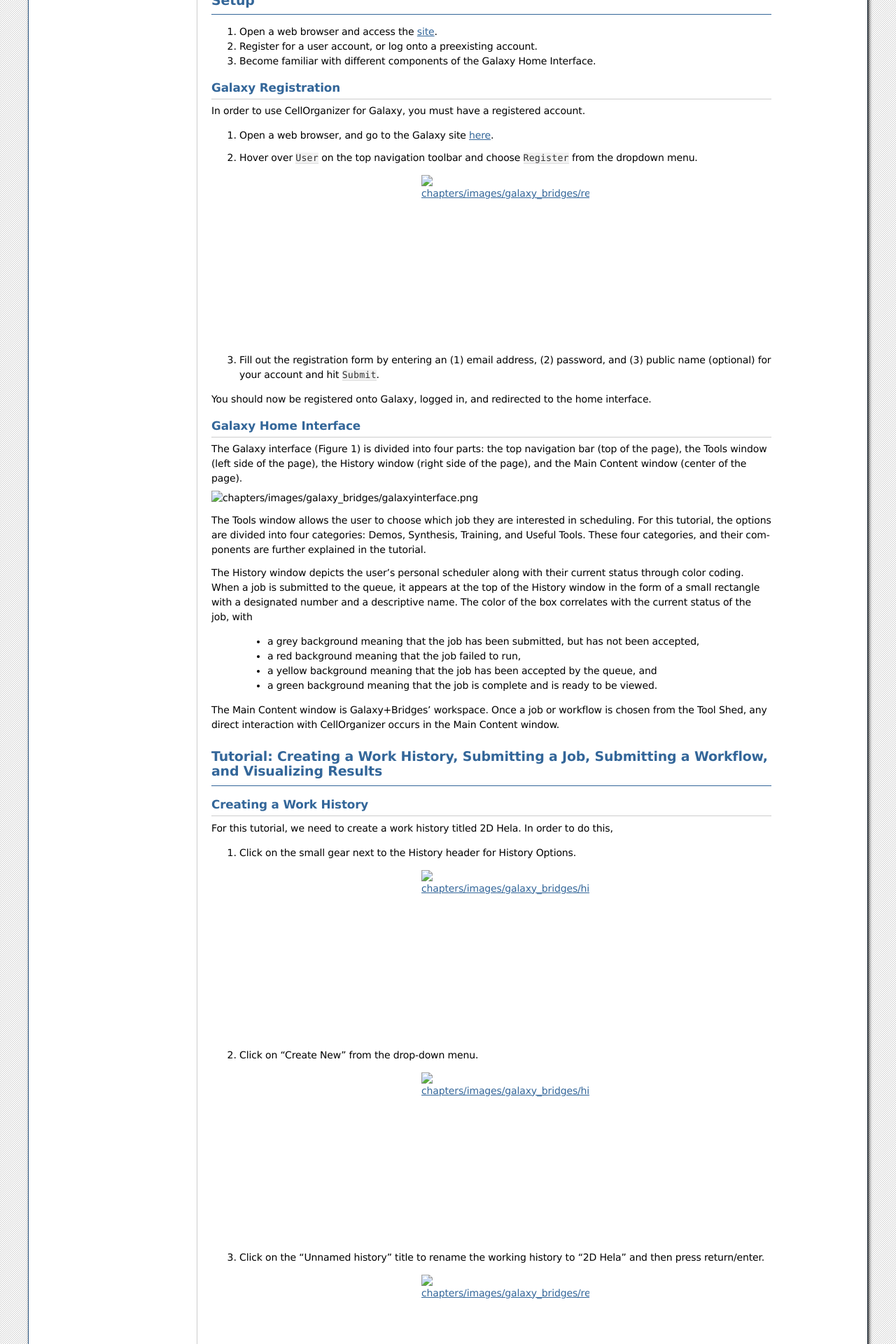
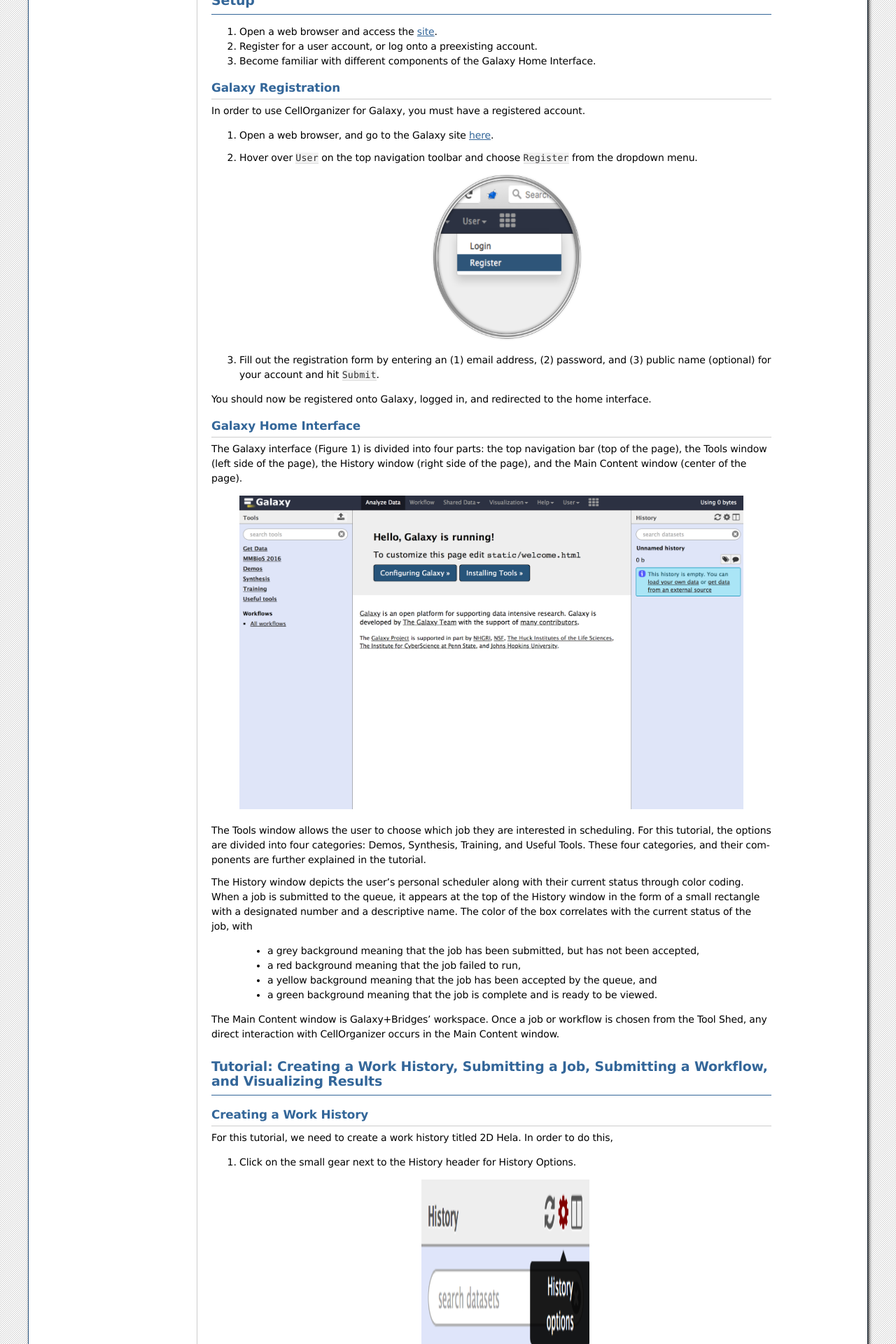
Before and after one commit to murphygroup/cellorganizer-documentation_old, a Sphinx documentation site: the page built from source/chapters/galaxy/index.rst, in a window 1280 px wide. Shown: the part 1369-3289 px from the top of the page at 70% size. Built offline with Sphinx 7.4.7, drawn with Linux system fonts in a browser that asks for light colours.

Commit message:
Fix image links in galaxy/index.rst

```diff
--- a/source/chapters/galaxy/index.rst
+++ b/source/chapters/galaxy/index.rst
@@ -79,7 +79,7 @@
 
 #. Hover over ``User`` on the top navigation toolbar and choose ``Register`` from the dropdown menu.
 
-    .. image:: ../images/galaxy_bridges/registerbutton.png
+    .. image:: ../../images/galaxy_bridges/registerbutton.png
         :align: center
         :width: 240px
         :height: 240px
@@ -93,7 +93,7 @@
 
 The Galaxy interface (Figure 1) is divided into four parts: the top navigation bar (top of the page), the Tools window (left side of the page), the History window (right side of the page), and the Main Content window (center of the page).
 
-.. image:: ../images/galaxy_bridges/galaxyinterface.png
+    .. image:: ../../images/galaxy_bridges/galaxyinterface.png
 
 The Tools window allows the user to choose which job they are interested in scheduling. For this tutorial, the options are divided into four categories: Demos, Synthesis, Training, and Useful Tools. These four categories, and their components are further explained in the tutorial.
 
@@ -116,7 +116,7 @@
 
 #. Click on the small gear next to the History header for History Options.
 
-    .. image:: ../images/galaxy_bridges/historyGear.png
+    .. image:: ../../images/galaxy_bridges/historyGear.png
         :align: center
         :width: 240px
         :height: 240px
@@ -124,7 +124,7 @@
 
 #. Click on "Create New" from the drop-down menu.
 
-    .. image:: ../images/galaxy_bridges/historyDropdown.png
+    .. image:: ../../images/galaxy_bridges/historyDropdown.png
         :align: center
         :width: 240px
         :height: 240px
@@ -132,7 +132,7 @@
 
 #. Click on the "Unnamed history" title to rename the working history to “2D Hela” and then press return/enter.
 
-    .. image:: ../images/galaxy_bridges/renameHistory.png
+    .. image:: ../../images/galaxy_bridges/renameHistory.png
         :align: center
         :width: 240px
         :height: 240px
@@ -145,14 +145,14 @@
 
 #. Click on the small gear next to the History header for History Options.
 
-    .. image:: ../images/galaxy_bridges/historyGear.png
+    .. image:: ../../images/galaxy_bridges/historyGear.png
         :align: center
         :width: 240px
         :height: 240px
 
 #. Click on "Saved Histories" from the drop-down menu.
 
-    .. image:: ../images/galaxy_bridges/savedHistories.png
+    .. image:: ../../images/galaxy_bridges/savedHistories.png
         :align: center
         :width: 240px
         :height: 240px
@@ -160,7 +160,7 @@
 
 #. Click the small arrow for the working history you would like to work on and choose “Switch” from the drop-down menu in the Main Content window.
 
-    .. image:: ../images/galaxy_bridges/switchHistories.png
+    .. image:: ../../images/galaxy_bridges/switchHistories.png
         :align: center
 
 Submitting a Job
@@ -171,7 +171,7 @@
 
 #. Select “train_2D_diffeomorphic_model” under the Training category.
 
-    .. image:: ../images/galaxy_bridges/train2DJob.png
+    .. image:: ../../images/galaxy_bridges/train2DJob.png
         :align: center
         :width: 240px
         :height: 240px
@@ -179,17 +179,17 @@
 
 #. In the Main Content window, ensure the default input parameters are set to the LAMP2 dataset, 9 images, and 5 as the downsample factor.
 
-    .. image:: ../images/galaxy_bridges/defaultParameters.png
+    .. image:: ../../images/galaxy_bridges/defaultParameters.png
         :align: center
 
 #. Click on “Execute” in order to send the task to the queue.
 
 Successful submission of the train_2D_diffeomorphic_model results in the following two things: 1) a green banner displayed in the Main Content window, and 2) the job is added to the scheduler in the History window.
 
-    .. image:: ../images/galaxy_bridges/successfulSubmission.png
+    .. image:: ../../images/galaxy_bridges/successfulSubmission.png
         :align: center
 
-    .. image:: ../images/galaxy_bridges/jobScheduled.png
+    .. image:: ../../images/galaxy_bridges/jobScheduled.png
         :align: center
         :width: 240px
         :height: 240px
@@ -201,7 +201,7 @@
 
 To access the show_shape_space PNG image, you only need to click on the small eye icon next to the job title in the scheduler. The following image should appear in the Main Content window:
 
-    .. image:: ../images/galaxy_bridges/showShapeSpace.png
+    .. image:: ../../images/galaxy_bridges/showShapeSpace.png
         :align: center
 
 Now, that you have been able to create a work history and submit a couple of jobs to the queue, it is time to talk about workflows. If you would like to recycle a process, perhaps run the visualization of diffeomorphic models many times with different parameters, without having to constantly click through all of the categories, then it is much easier to create a workflow.
@@ -213,12 +213,12 @@
 
 #. In the top navigation bar, click on the Workflow tab.
 
-    .. image:: ../images/galaxy_bridges/workflowButton.png
+    .. image:: ../../images/galaxy_bridges/workflowButton.png
         :align: center
 
 #. Click on the Create New Workflow button in the top right corner.
 
-    .. image:: ../images/galaxy_bridges/createNewWorkflow.png
+    .. image:: ../../images/galaxy_bridges/createNewWorkflow.png
         :align: center
         :width: 240px
         :height: 240px
@@ -227,7 +227,7 @@
 #. Click on “Create” after naming and annotating the workflow.
     * In this example, let’s name the Workflow “Shape Space of Trained 2D Diffeo Model“ and annotate it as “Visualizing the shape space of a trained 2D diffeomorphic model”.
 
-    .. image:: ../images/galaxy_bridges/nameWorkflow.png
+    .. image:: ../../images/galaxy_bridges/nameWorkflow.png
         :align: center
 
 #. Click on the “train_2D_diffeomorphic_model” tool in the Tools window under the Training category and a box with this title should appear in your Workflow Canvas (Main Content window).
@@ -236,17 +236,17 @@
 
 #. Arrange the boxes in the order/organization desired within the workspace.
 
-    .. image:: ../images/galaxy_bridges/workflowBoxes.png
+    .. image:: ../../images/galaxy_bridges/workflowBoxes.png
         :align: center
 
 #. Connect the two boxes together by clicking on the output arrow of the “train 2D diffeomorphic model” box and dragging your cursor to the input arrow of the “show shape space” box.
 
-    .. image:: ../images/galaxy_bridges/connectedBoxes.png
+    .. image:: ../../images/galaxy_bridges/connectedBoxes.png
         :align: center
 
 #. Click on the small gear next to the Workflow Canvas title, and choose “Save” on the drop-down menu.
 
-    .. image:: ../images/galaxy_bridges/workflowSave.png
+    .. image:: ../../images/galaxy_bridges/workflowSave.png
         :align: center
         :width: 240px
         :height: 240px
@@ -254,7 +254,7 @@
 
 #. Click on the same gear to choose “Run” on the drop-down menu.
 
-    .. image:: ../images/galaxy_bridges/workflowRun.png
+    .. image:: ../../images/galaxy_bridges/workflowRun.png
         :align: center
         :width: 240px
         :height: 240px
@@ -262,7 +262,7 @@
 
 #. By click on each step in the workflow, you can change the inputs.
 
-    .. image:: ../images/galaxy_bridges/workflowInputs.png
+    .. image:: ../../images/galaxy_bridges/workflowInputs.png
         :align: center
 
 #. Click “Run workflow” to send it to the queue.
```
